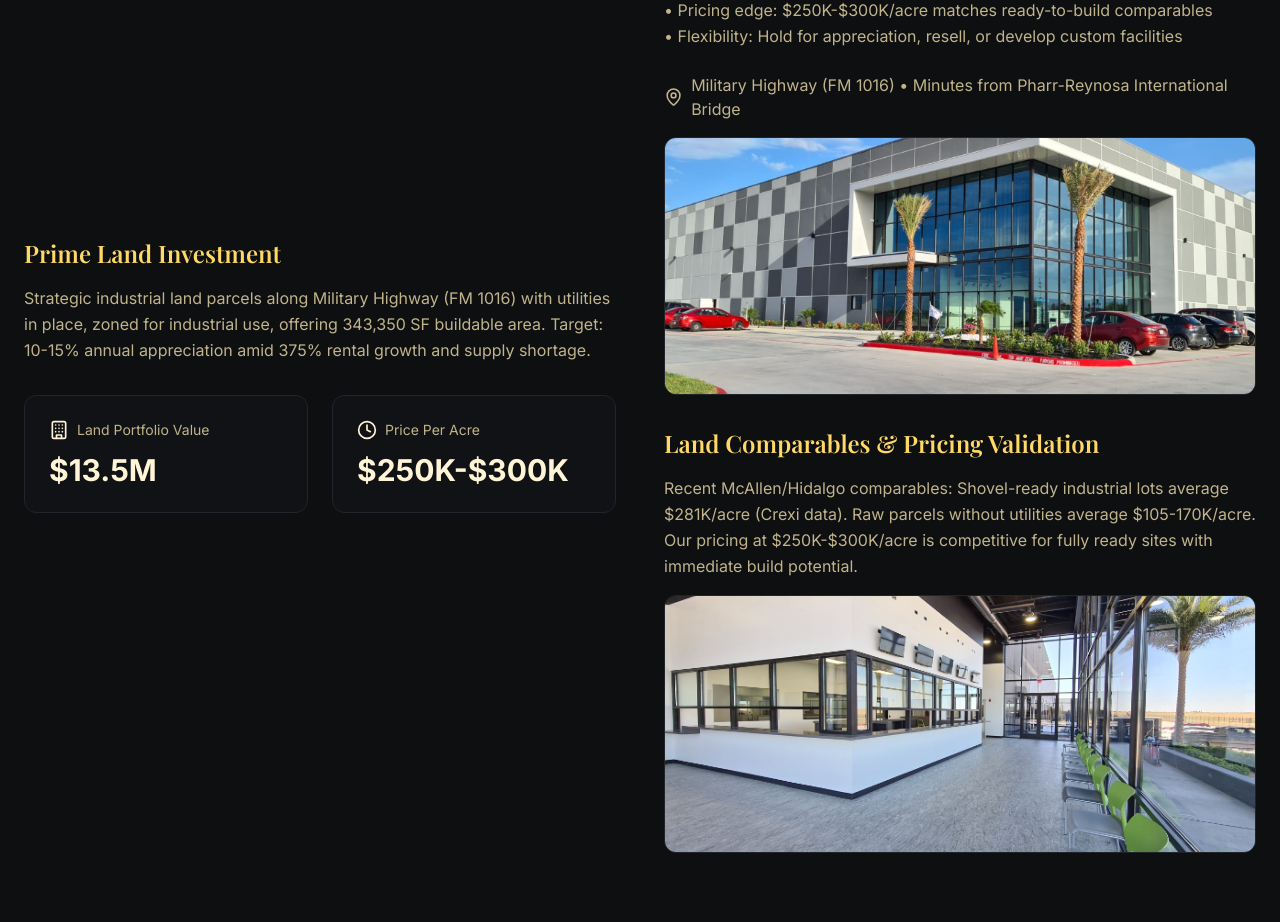
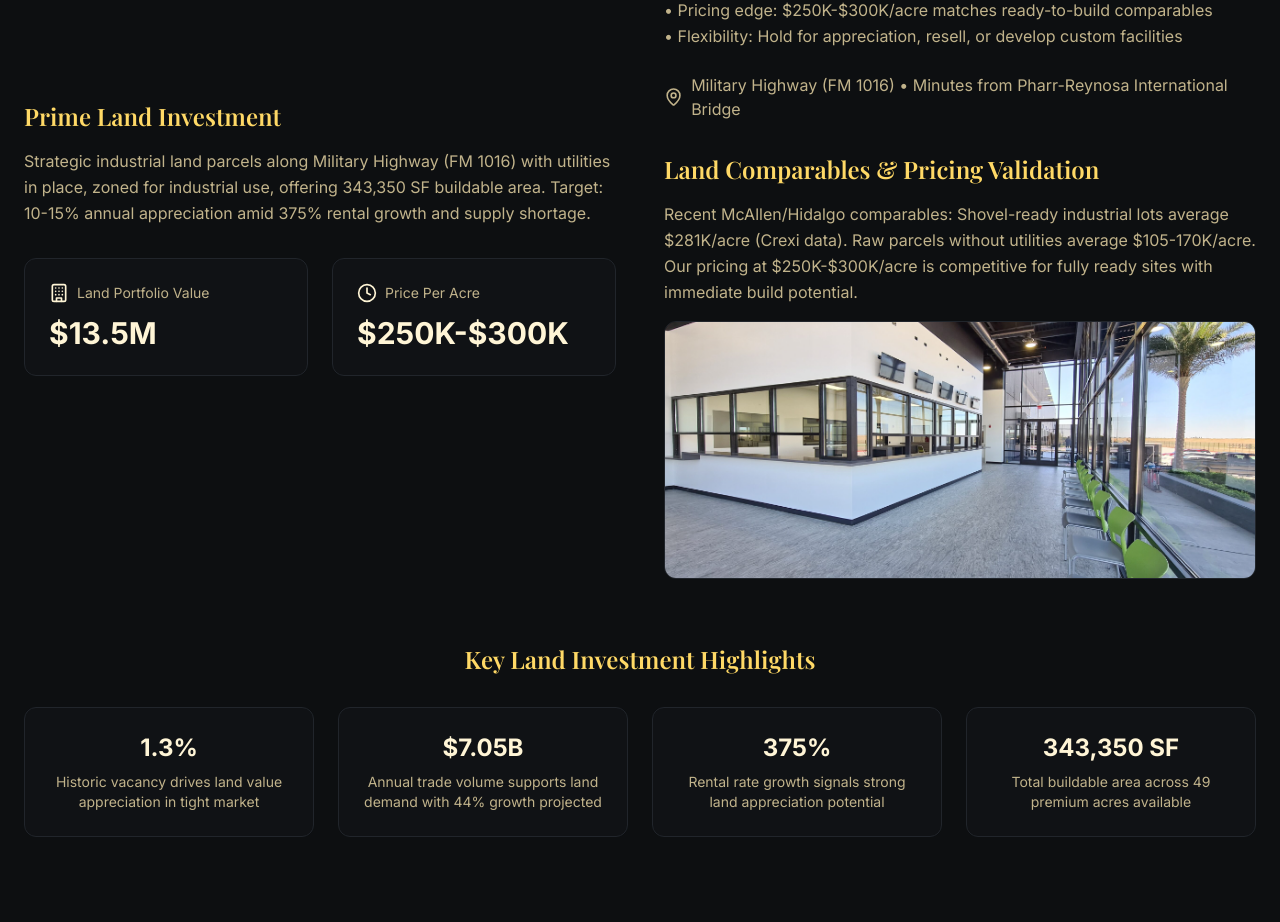
Before and after one commit to mar2181/border-trade-logistics, a React (Vite) app: page / in a window 1280 px wide. Shown: the part 1277-2199 px from the top of the page. Built offline with nearby package versions, Linux system fonts and the light colour scheme.

Commit message:
Remove image and section

```diff
--- a/src/components/ExecutiveSummary.tsx
+++ b/src/components/ExecutiveSummary.tsx
@@ -53,13 +53,6 @@ export default function ExecutiveSummary() {
                 <span>Military Highway (FM 1016) • Minutes from Pharr-Reynosa International Bridge</span>
               </div>
 
-              <div className="relative overflow-hidden rounded-xl border border-border mb-6">
-                <img
-                  src="/lovable-uploads/18eaafa7-6467-4037-8e2d-6d8017b50422.png"
-                  alt="Modern warehouse exterior with professional office space"
-                  className="w-full h-64 object-cover"
-                />
-              </div>
             </div>
 
             <div>
```
